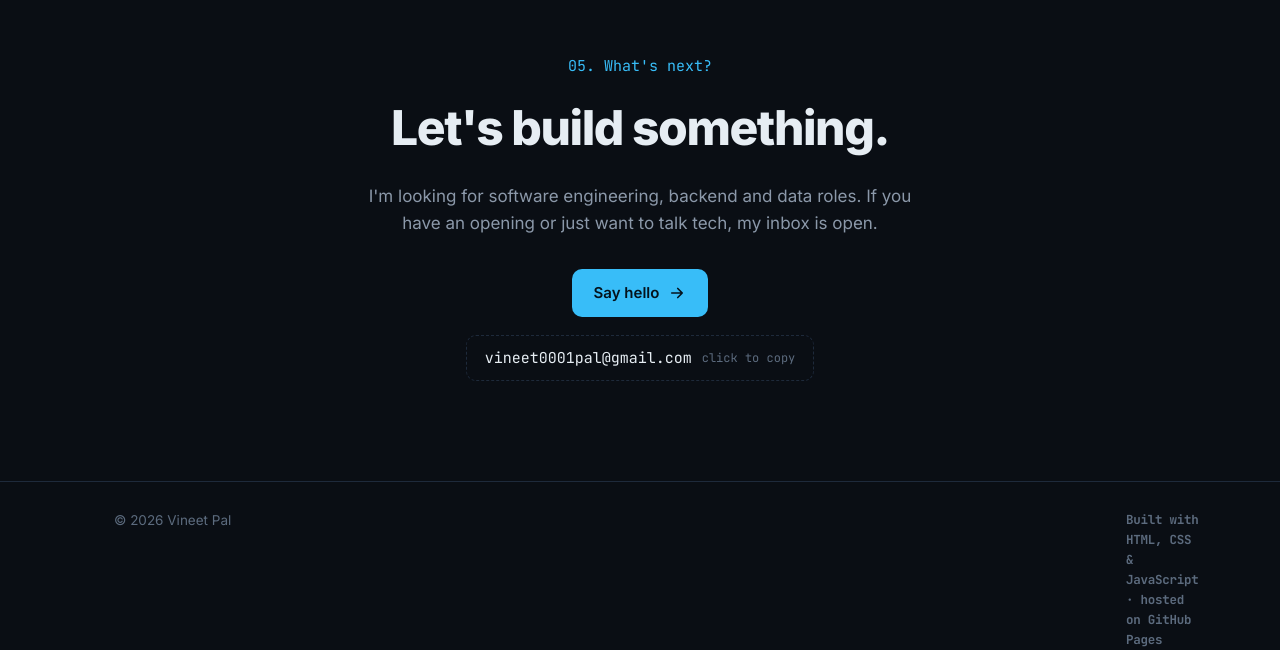
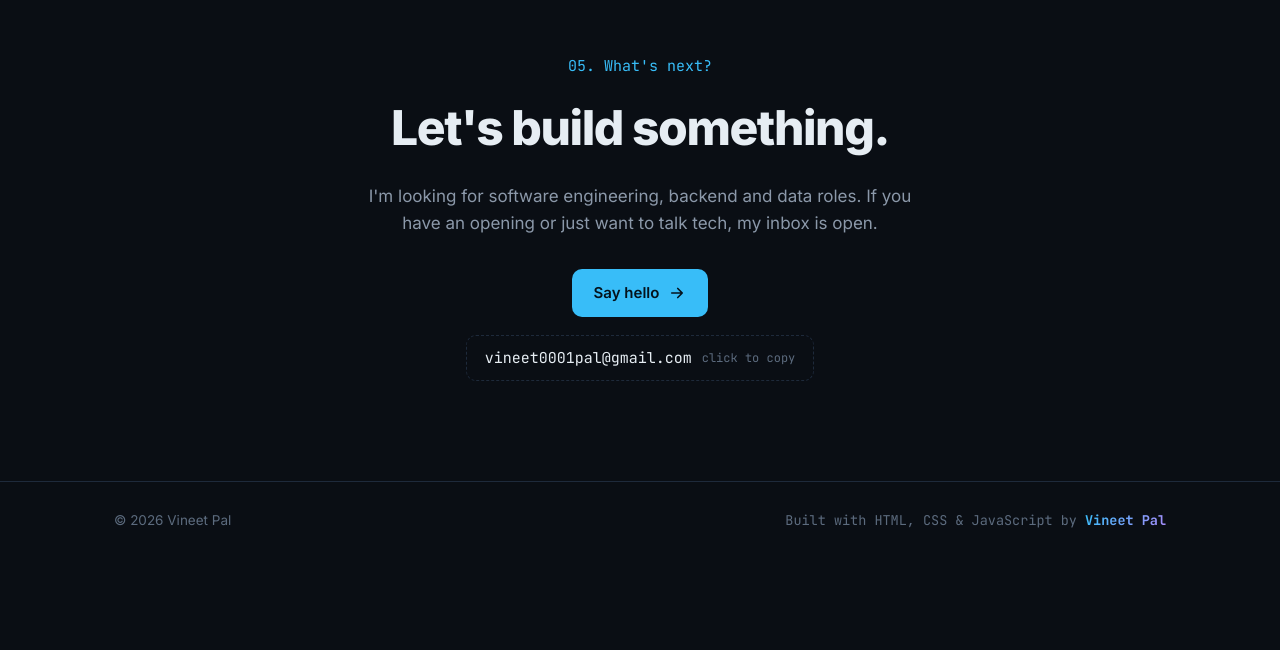
Before and after one commit to Vineet0001/Vineet0001.github.io, a plain HTML site: page index.html in a window 1280 px wide. Shown: the part 5463-6113 px from the top of the page. After the commit the page ends 6023 px from the top, so only its background shows below. Drawn offline with Linux system fonts and the light colour scheme.

Commit message:
Fix footer layout and credit line

```diff
--- a/index.html
+++ b/index.html
@@ -184,6 +184,8 @@ section{padding:100px 0}
 footer{border-top:1px solid var(--line);padding:28px 0;color:var(--dim);font-size:13.5px}
 footer .wrap{display:flex;justify-content:space-between;flex-wrap:wrap;gap:12px}
 footer .mono{font-family:var(--mono)}
+footer .by{font-weight:700;background:linear-gradient(120deg,var(--accent),var(--accent2));-webkit-background-clip:text;background-clip:text;color:transparent}
+@media (max-width:720px){footer .wrap{flex-direction:column;gap:6px}footer .mono{font-size:min(13.5px,calc((100vw - 48px) / 28.5))}}
 
 /* reveal */
 .reveal{opacity:0;transform:translateY(24px);transition:opacity .7s ease,transform .7s ease}
@@ -249,8 +251,8 @@ footer .mono{font-family:var(--mono)}
 .cert:hover{border-color:color-mix(in srgb,var(--c,var(--accent)) 45%,transparent)!important;transform:translateX(3px)}
 .cert:hover::before{opacity:1}
 .cert{transition:border-color .25s,transform .25s}
-.mono{flex:none;width:40px;height:40px;border-radius:10px;display:grid;place-items:center;font-family:var(--mono);font-weight:700;font-size:12.5px;letter-spacing:-.02em;color:var(--c);background:color-mix(in srgb,var(--c) 13%,transparent);border:1px solid color-mix(in srgb,var(--c) 28%,transparent)}
-.mono svg{width:18px;height:18px}
+.cert .mono{flex:none;width:40px;height:40px;border-radius:10px;display:grid;place-items:center;font-family:var(--mono);font-weight:700;font-size:12.5px;letter-spacing:-.02em;color:var(--c);background:color-mix(in srgb,var(--c) 13%,transparent);border:1px solid color-mix(in srgb,var(--c) 28%,transparent)}
+.cert .mono svg{width:18px;height:18px}
 .ctags{display:flex;flex-wrap:wrap;gap:6px;margin-top:8px}
 .ctags i{font-style:normal;font-family:var(--mono);font-size:11px;color:var(--c);background:color-mix(in srgb,var(--c) 9%,transparent);padding:2px 8px;border-radius:5px}
 .cert .verify{color:var(--c);border-color:color-mix(in srgb,var(--c) 35%,transparent)}
@@ -511,7 +513,7 @@ cache.<span class="t-k">get</span>(<span class="t-s">"b"</span>);     <span clas
 <footer>
   <div class="wrap">
     <span>© <span id="yr"></span> Vineet Pal</span>
-    <span class="mono">Built with HTML, CSS &amp; JavaScript · hosted on GitHub Pages</span>
+    <span class="mono">Built with HTML, CSS &amp; JavaScript by <b class="by">Vineet Pal</b></span>
   </div>
 </footer>
 
```
